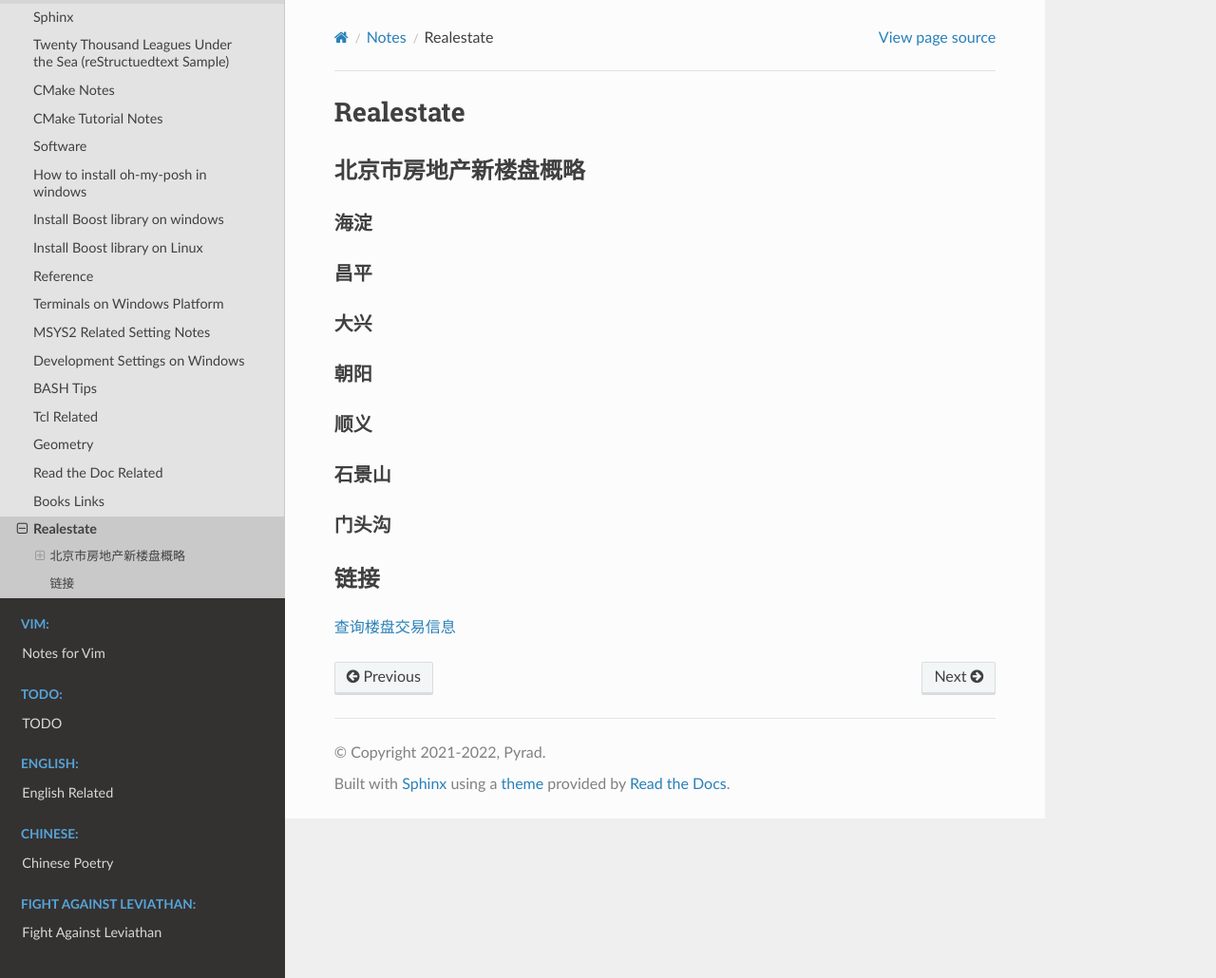
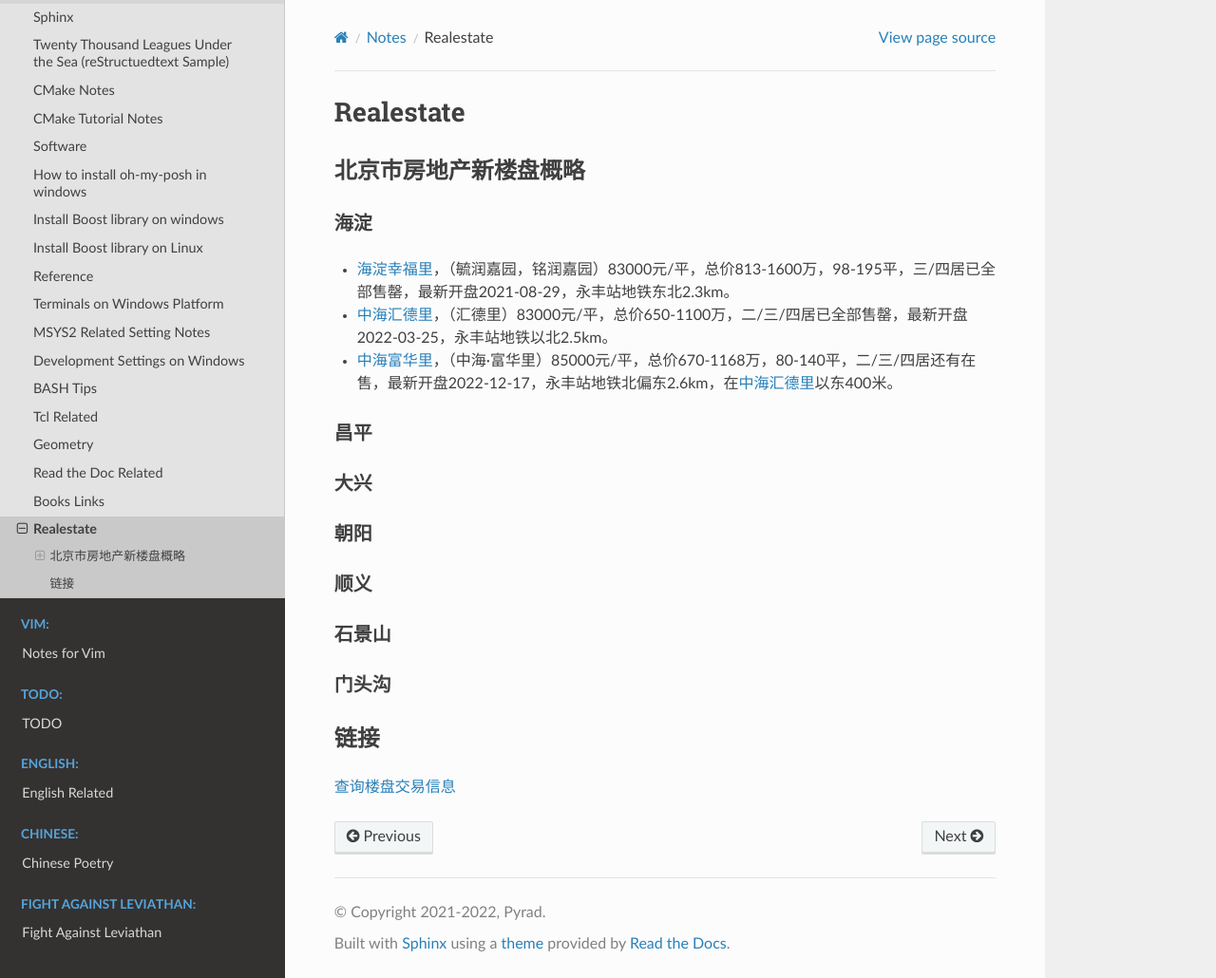
Before and after one commit to Pyrad/pyradnotes, a Sphinx documentation site: the page built from source/Notes/realestate.md, in a window 1280 px wide and 1030 px high. Shown: the whole window at 95% size. Built offline with Sphinx 7.4.7 and the Read the Docs theme 2.0.0, drawn with Linux system fonts in a browser that asks for light colours.

Commit message:
Realestate New Building in Haidian district

```diff
--- a/source/Notes/realestate.md
+++ b/source/Notes/realestate.md
@@ -4,6 +4,10 @@
 ## 北京市房地产新楼盘概略
 
 ### 海淀
+
+- [海淀幸福里](https://bj.fang.ke.com/loupan/p_hdxflbljmb/)，（毓润嘉园，铭润嘉园）83000元/平，总价813-1600万，98-195平，三/四居已全部售罄，最新开盘2021-08-29，永丰站地铁东北2.3km。
+- [中海汇德里](https://bj.fang.ke.com/loupan/p_zhhdlbmoox/)，（汇德里）83000元/平，总价650-1100万，二/三/四居已全部售罄，最新开盘2022-03-25，永丰站地铁以北2.5km。
+- [中海富华里](https://bj.fang.ke.com/loupan/p_zhfhlbmxmk/)，（中海·富华里）85000元/平，总价670-1168万，80-140平，二/三/四居还有在售，最新开盘2022-12-17，永丰站地铁北偏东2.6km，在[中海汇德里](https://bj.fang.ke.com/loupan/p_zhhdlbmoox/)以东400米。
 
 ### 昌平
 
```
